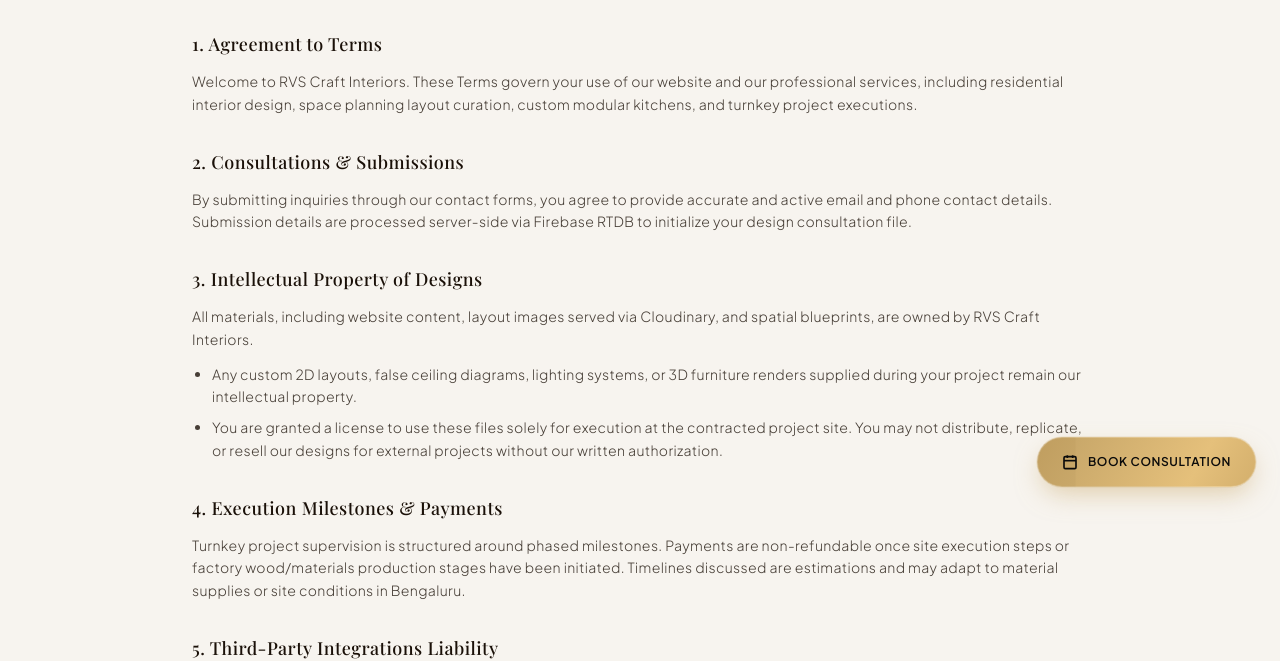
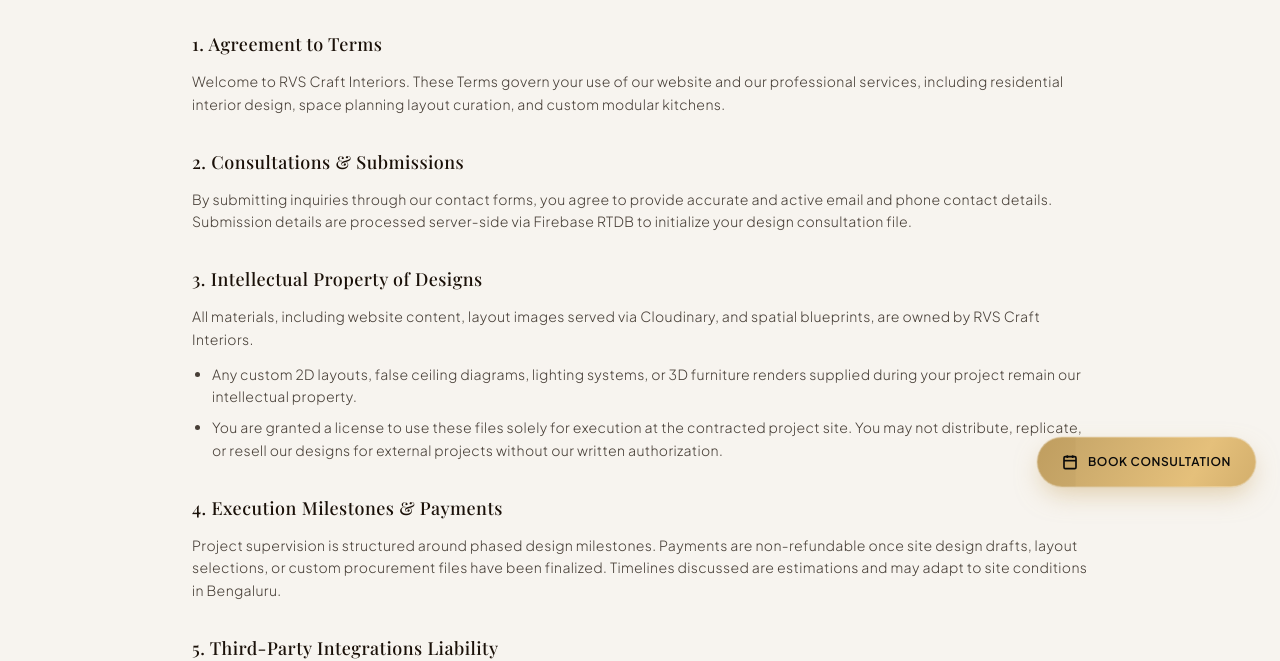
Before and after one commit to spiroshan5-lang/rvs, a Next.js app: page /terms in a window 1280 px wide. Shown: the part 289-950 px from the top of the page. Built offline with nearby package versions, Linux system fonts and the light colour scheme; no server answers; a web font is replaced by a local one.

Commit message:
feat: remove turnkey project execution service, choices, and terms

```diff
--- a/src/app/terms/page.tsx
+++ b/src/app/terms/page.tsx
@@ -25,7 +25,7 @@
             <section className="space-y-3">
               <h2 className="font-serif text-lg text-[var(--fg)] tracking-wide font-medium">1. Agreement to Terms</h2>
               <p>
-                Welcome to RVS Craft Interiors. These Terms govern your use of our website and our professional services, including residential interior design, space planning layout curation, custom modular kitchens, and turnkey project executions.
+                Welcome to RVS Craft Interiors. These Terms govern your use of our website and our professional services, including residential interior design, space planning layout curation, and custom modular kitchens.
               </p>
             </section>
 
@@ -54,7 +54,7 @@
             <section className="space-y-3">
               <h2 className="font-serif text-lg text-[var(--fg)] tracking-wide font-medium">4. Execution Milestones &amp; Payments</h2>
               <p>
-                Turnkey project supervision is structured around phased milestones. Payments are non-refundable once site execution steps or factory wood/materials production stages have been initiated. Timelines discussed are estimations and may adapt to material supplies or site conditions in Bengaluru.
+                Project supervision is structured around phased design milestones. Payments are non-refundable once site design drafts, layout selections, or custom procurement files have been finalized. Timelines discussed are estimations and may adapt to site conditions in Bengaluru.
               </p>
             </section>
 
--- a/src/components/ContactForm.tsx
+++ b/src/components/ContactForm.tsx
@@ -143,7 +143,7 @@
           <div className="flex flex-col space-y-3">
             <label className={labelCls}>Service Interested In</label>
             <div className="grid grid-cols-2 md:grid-cols-5 gap-3">
-              {['Residential', 'Commercial', 'Modular Kitchen', 'Turnkey Design', 'Other'].map((serviceOption) => (
+              {['Residential', 'Commercial', 'Modular Kitchen', 'Other'].map((serviceOption) => (
                 <button key={serviceOption} type="button"
                   onClick={() => setFormState({...formState, service: serviceOption})}
                   className={`py-3 px-2 rounded-xl text-[10px] text-center tracking-wider border transition-all cursor-pointer ${
--- a/src/components/Services.tsx
+++ b/src/components/Services.tsx
@@ -87,20 +87,13 @@
   },
   {
     index: '11',
-    title: 'Turnkey Project Execution',
-    description: 'End-to-end execution with meticulous timeline management, site coordination, and structural oversight for complete peace of mind.',
-    details: ['Vendor Procurement', 'Site Supervision', 'Quality Control', 'Timeline Management'],
-    image: 'https://images.unsplash.com/photo-1504307651254-35680f356dfd?q=80&w=800&auto=format&fit=crop',
-  },
-  {
-    index: '12',
     title: 'Material & Finish Curation',
     description: 'Selecting premium surface finishes, stone patterns, exotic veneers, and wallpaper textiles that establish spatial character.',
     details: ['Stone & Marble', 'Exotic Veneers', 'Wall Coverings', 'Texture Palettes'],
     image: 'https://images.unsplash.com/photo-1618221195710-dd6b41faaea6?q=80&w=800&auto=format&fit=crop',
   },
   {
-    index: '13',
+    index: '12',
     title: 'Modular Wardrobes & Closets',
     description: 'Bespoke bedroom wardrobes, walk-in closets, and innovative storage configurations engineered for style and utility.',
     details: ['Walk-in Closets', 'Sliding Wardrobes', 'Smart Drawers', 'Glass Doors'],
--- a/src/components/WhyChooseUs.tsx
+++ b/src/components/WhyChooseUs.tsx
@@ -32,7 +32,7 @@
   {
     num: '04',
     title: 'Client-Centric Process',
-    description: 'We orchestrate full turnkey processes with professional timeline audits, regular budget reports, and direct oversight, safeguarding your financial and aesthetic investment.',
+    description: 'We coordinate end-to-end design reviews with professional timeline audits, regular progress updates, and direct oversight, safeguarding your financial and aesthetic investment.',
     icon: Award,
   },
 ];
--- a/src/lib/validation.ts
+++ b/src/lib/validation.ts
@@ -20,7 +20,7 @@
     .max(20, 'Phone number too long')
     .regex(/^[\d\s\+\-\(\)]+$/, 'Phone contains invalid characters'),
   budget: z.enum(['Under 5L', '5-10L', '10-25L', 'Above 25L'] as const),
-  service: z.enum(['Residential', 'Commercial', 'Modular Kitchen', 'Turnkey Design', 'Other'] as const),
+  service: z.enum(['Residential', 'Commercial', 'Modular Kitchen', 'Other'] as const),
   location: z
     .string()
     .min(2, 'Location must be at least 2 characters')
```
